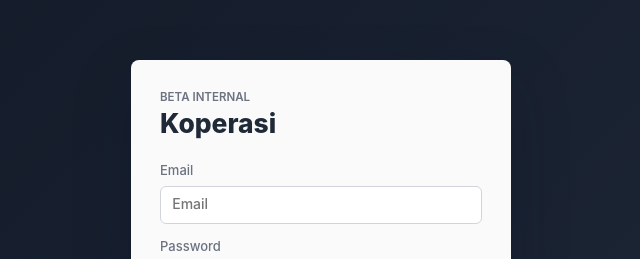
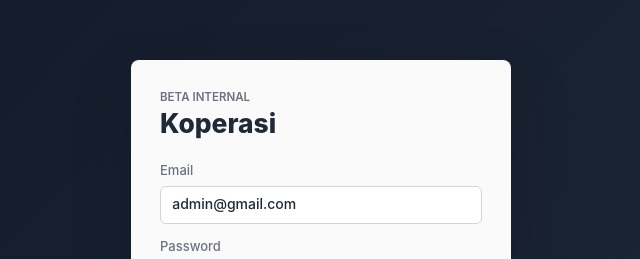
Before and after one commit to jakskal/koperasi-react, a React (Vite) app: page /login in a window 1280 px wide. Shown: the part 181-440 px from the top of the page, without its empty margins (319-959 px from the left). Built offline with nearby package versions, Linux system fonts and the light colour scheme.

Commit message:
feat(login): prefill default admin credentials

```diff
--- a/src/routes/login.jsx
+++ b/src/routes/login.jsx
@@ -32,8 +32,8 @@ function RouteComponent() {
   const navigate = useNavigate();
 
   const [formData, setFormData] = useState({
-    email: "",
-    password: "",
+    email: "admin@gmail.com",
+    password: "1234",
   });
 
   const handleChange = (e) => {
```
